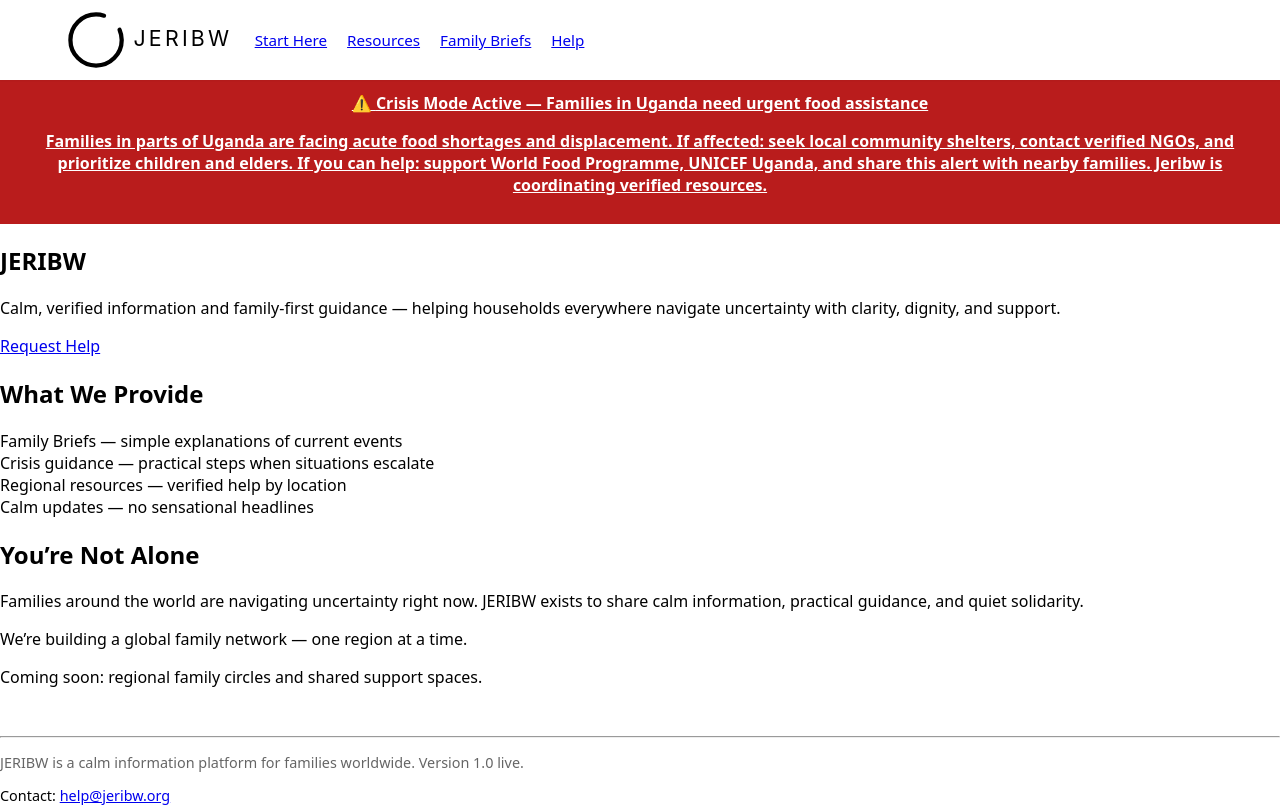
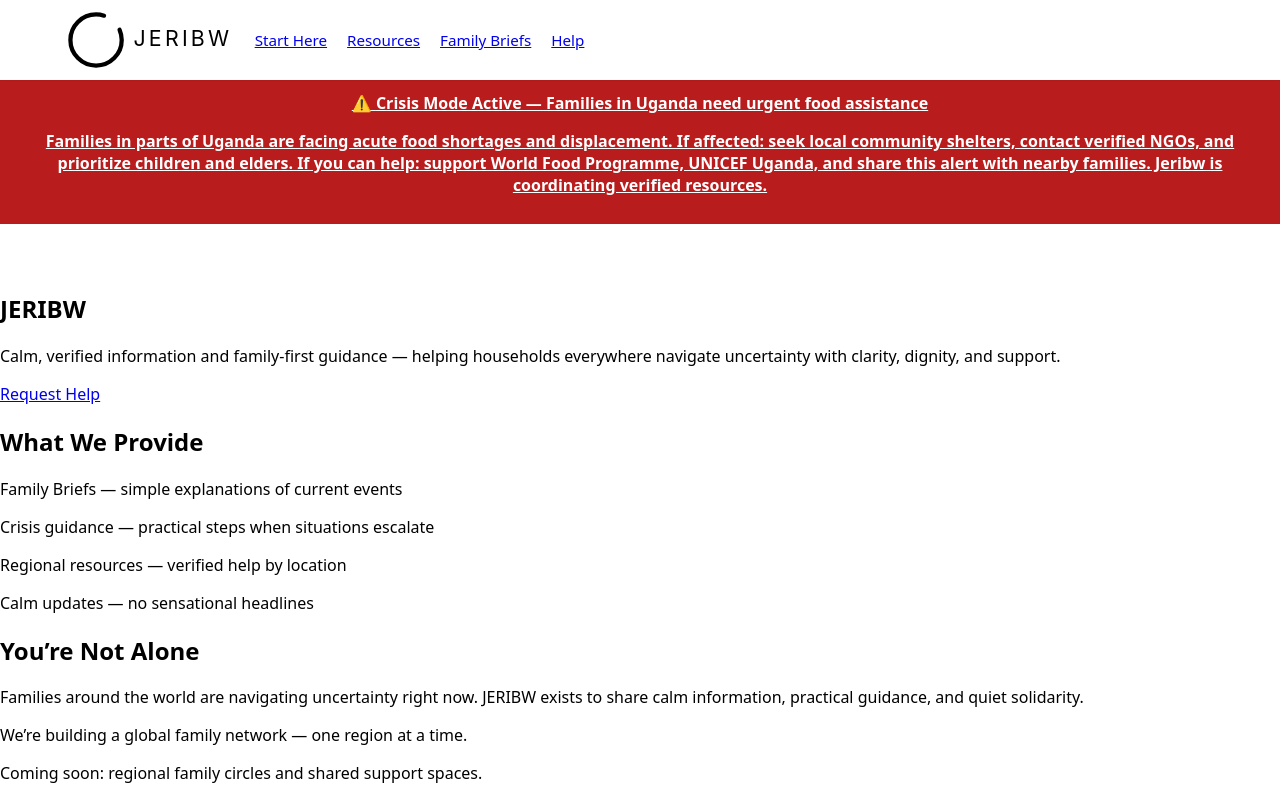
Before and after one commit to Jeribw-Foundation/jeribw, a Next.js app: page / in a window 1280 px wide. Shown: the top 807 px of the page. Built offline with nearby package versions, Linux system fonts and the light colour scheme.

Commit message:
Normalize homepage layout to match global container spacing

```diff
--- a/app/page.tsx
+++ b/app/page.tsx
@@ -5,9 +5,7 @@ export default function HomePage() {
     <>
       <CrisisAlert />
 
-      <main>
-        <div className="container">
-
+      <main style={{ padding: "3rem 0" }}>
         <section>
           <h1>JERIBW</h1>
 
@@ -24,15 +22,10 @@ export default function HomePage() {
         <section>
           <h2>What We Provide</h2>
 
-            <p>
-              Family Briefs — simple explanations of current events
-              <br />
-              Crisis guidance — practical steps when situations escalate
-              <br />
-              Regional resources — verified help by location
-              <br />
-              Calm updates — no sensational headlines
-            </p>
+          <p>Family Briefs — simple explanations of current events</p>
+          <p>Crisis guidance — practical steps when situations escalate</p>
+          <p>Regional resources — verified help by location</p>
+          <p>Calm updates — no sensational headlines</p>
         </section>
 
         <section className="community-section">
@@ -65,8 +58,6 @@ export default function HomePage() {
             Contact: <a href="mailto:help@jeribw.org">help@jeribw.org</a>
           </p>
         </section>
-
-        </div>
       </main>
     </>
   );
```
Lines whose indentation alone changed are shown as unchanged.
